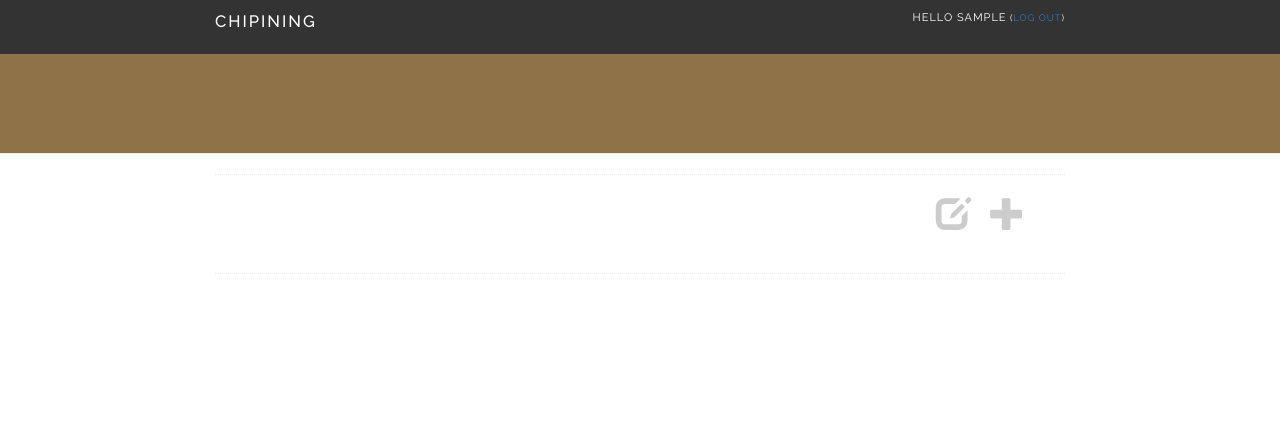
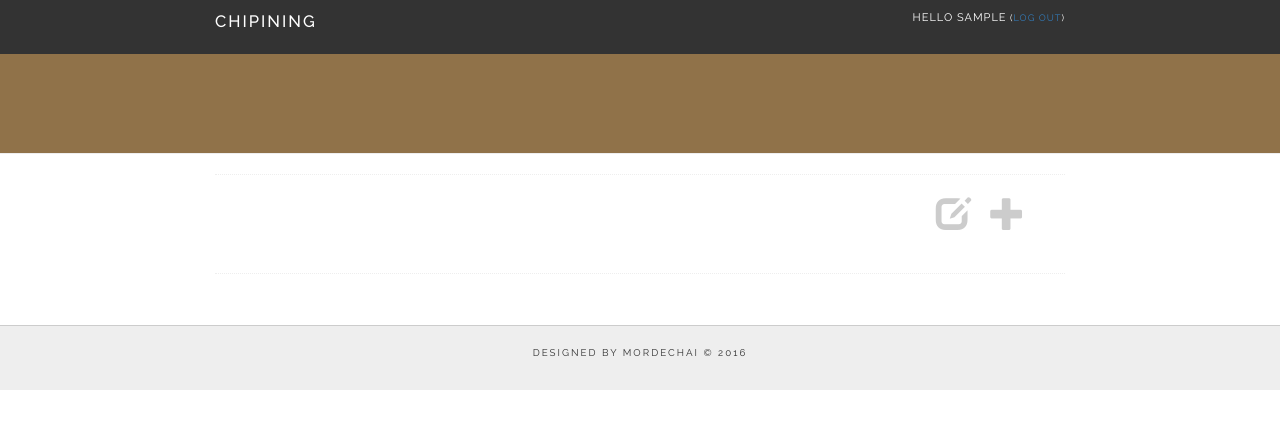
Before and after one commit to qurdafia/my-first-blog, a Django app: a page that uses blog/templates/blog/base.html in a window 1280 px wide. Shown: the top 429 px of the page. Run offline with Django 3.2, Linux system fonts and the light colour scheme; the visitor is signed in with stand-in values (Sample User, id 1); data that the repository does not hold is empty; some libraries are stand-ins or nearby versions.

Commit message:
Updating the branding of the site

```diff
--- a/blog/static/css/blog.css
+++ b/blog/static/css/blog.css
@@ -53,9 +53,12 @@ h1, h2, h3, h4 {
 
 .post {
     padding: 20px;
-    border: 1px solid #cccccc;
+    /* border: 1px solid #cccccc; */
+    box-shadow: 1px 2px 2px 2px #eeeeee;
     margin-bottom: 10px;
 }
+
+
 
 @media (min-width: 992px){
     .col-md-8 {
@@ -100,7 +103,7 @@ h1, h2, h3, h4 {
 
 
 .post h4 a, .post h4 a:visited {
-    color: #333333;
+    color: #907249;
 }
 
 p.top-menu, p.top-menu:hover {
@@ -164,3 +167,16 @@ a#blog-com:hover {
     background-color: #cccccc;
     color: #ffffff;
 }
+
+/* ADDITIONAL STYLING */
+
+
+.page-footer {
+    text-align: center;
+    text-transform: uppercase;
+    font-size: 70%;
+    letter-spacing: 2px;
+    padding: 20px;
+    background-color: #eeeeee;
+    border-top: 1px solid #cccccc;
+}
--- a/blog/templates/blog/base.html
+++ b/blog/templates/blog/base.html
@@ -46,6 +46,11 @@
             </div>
 
         </div>
-
+        <p>&nbsp;</p>
+        <div class="page-footer">
+            <p id="copyr">
+                Designed by Mordechai © {% now "Y" %}
+            </p>
+        </div>
     </body>
 </html>
```
